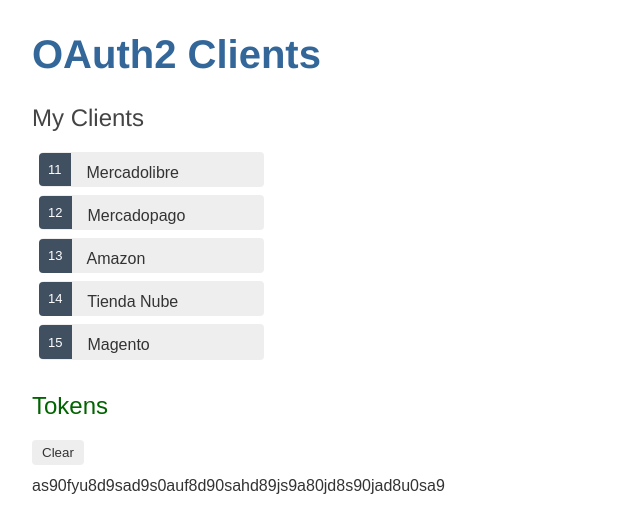
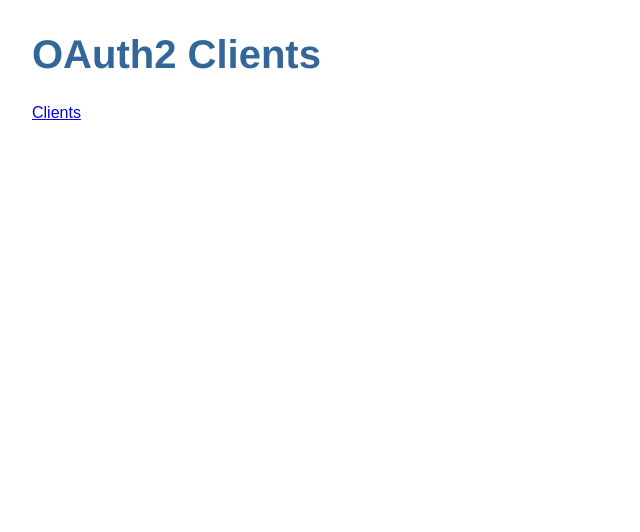
Before and after one commit to juanicastellan0/passparty, an Angular app: page / in a window 1280 px wide. Shown: the top 532 px of the page, without its empty margins (0-640 px from the left). Built offline with nearby package versions, Linux system fonts and the light colour scheme.

Commit message:
route module added

```diff
--- a/src/app/app.component.html
+++ b/src/app/app.component.html
@@ -1,3 +1,6 @@
 <h1>{{title}}</h1>
-<app-clients></app-clients>
+<nav>
+  <a routerLink="/clients">Clients</a>
+</nav>
+<router-outlet></router-outlet>
 <app-tokens></app-tokens>
--- a/src/app/app.module.ts
+++ b/src/app/app.module.ts
@@ -6,16 +6,20 @@
 import { ClientsComponent } from './clients/clients.component';
 import { ClientDetailComponent } from './app-detail/client-detail.component';
 import { TokensComponent } from './tokens/tokens.component';
+import { AppRoutingModule } from './app-routing.module';
+import { DashboardComponent } from './dashboard/dashboard.component';
 
 @NgModule({
   declarations: [
     AppComponent,
     ClientsComponent,
     ClientDetailComponent,
-    TokensComponent
+    TokensComponent,
+    DashboardComponent
   ],
   imports: [
     BrowserModule,
+    AppRoutingModule,
     FormsModule
   ],
   providers: [],
--- /dev/null
+++ b/src/app/dashboard/dashboard.component.html
@@ -0,0 +1 @@
+<p>dashboard works!</p>
--- /dev/null
+++ b/src/app/dashboard/dashboard.component.ts
@@ -0,0 +1,15 @@
+import { Component, OnInit } from '@angular/core';
+
+@Component({
+  selector: 'app-dashboard',
+  templateUrl: './dashboard.component.html',
+  styleUrls: ['./dashboard.component.css']
+})
+export class DashboardComponent implements OnInit {
+
+  constructor() { }
+
+  ngOnInit() {
+  }
+
+}
```
Also changed, not shown: src/app/app-routing.module.ts (added, +13 -0 lines), src/app/app-routing/app-routing.module.ts (deleted, +0 -12 lines), src/app/dashboard/dashboard.component.css (added), 1 other file (tests, documents, lock files or other folders).
